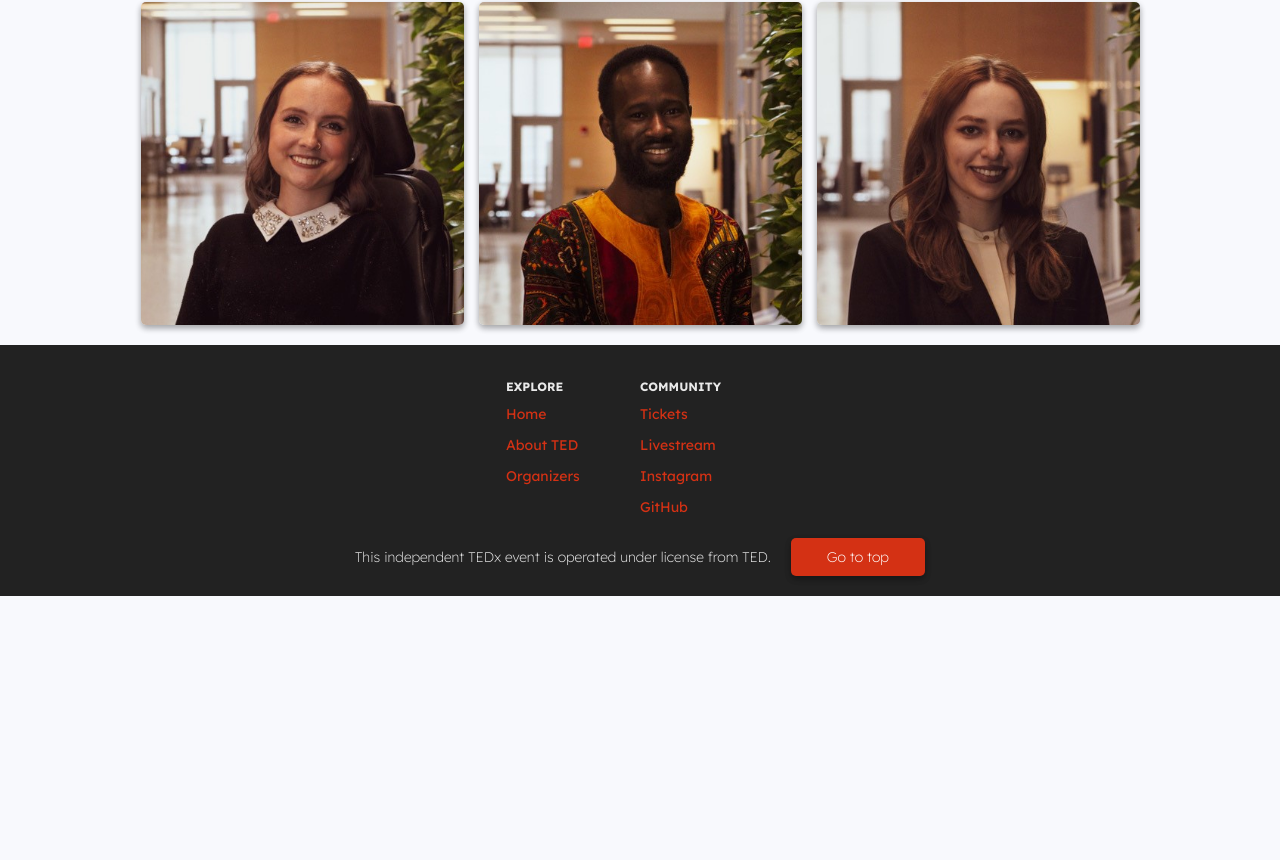
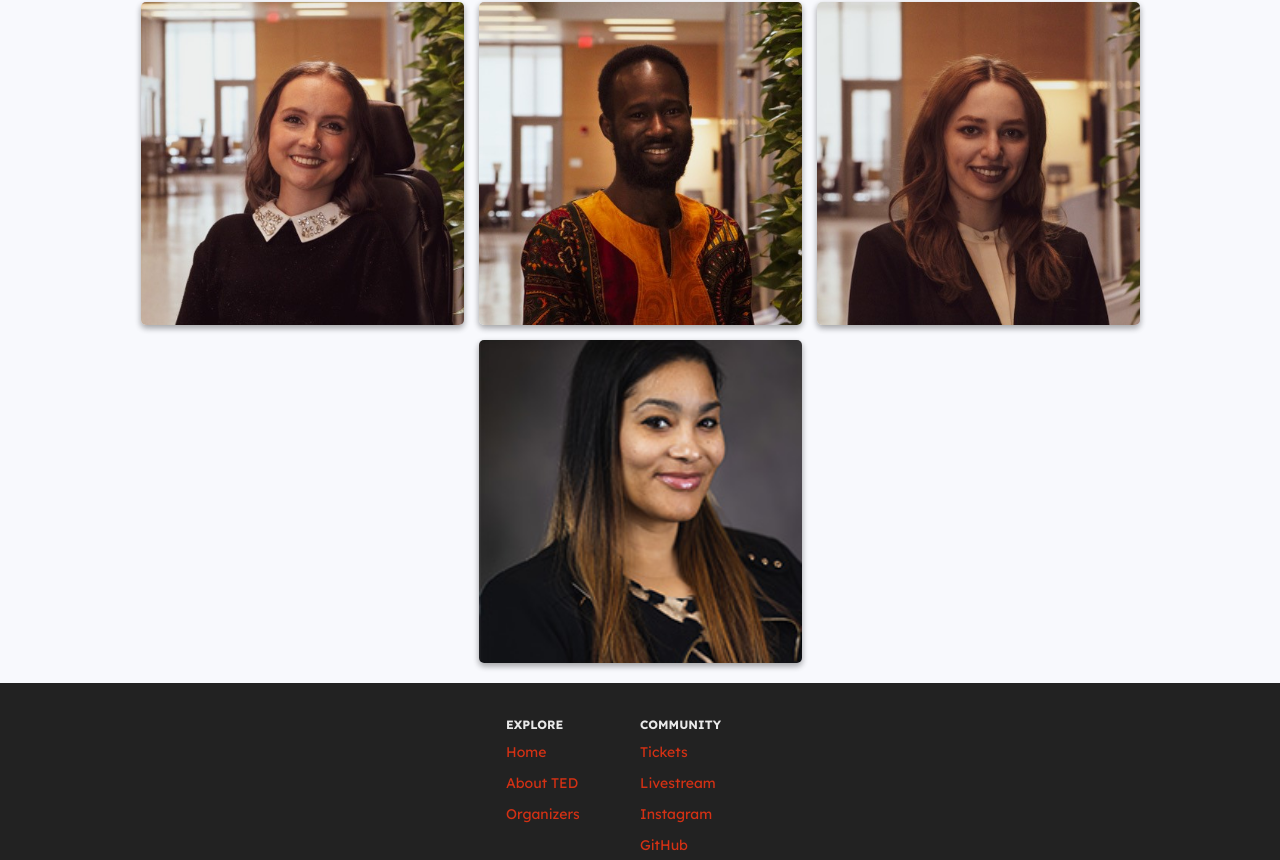
Before and after one commit to Christian-Toney/TEDxCentralMichiganUniversity, a React app: page / in a window 1280 px wide. Shown: the part 872-1732 px from the top of the page. Before the commit the page ends 1468 px from the top, so only its background shows below. Built offline with nearby package versions, Linux system fonts and the light colour scheme.

Commit message:
add shawna

```diff
--- a/src/components/Home/Home.module.css
+++ b/src/components/Home/Home.module.css
@@ -40,7 +40,7 @@
   display: flex;
   flex-wrap: wrap;
   gap: 15px;
-  max-width: 1000px;
+  max-width: 1337px;
   justify-content: center;
 }
 
--- a/src/components/Home/Home.tsx
+++ b/src/components/Home/Home.tsx
@@ -111,6 +111,27 @@ export default function Home() {
           Tiffany Jurge is a sophomore in CMU's Honors Program. She is currently pursuing a double major in Political Science and Environmental Studies with a minor in Spanish. She would like to pursue a career in environmental law or international policy. Tiffany hopes to follow her life-long goal of being an active citizen by advocating for those in need and exploring the complex nature of systemic issues.
         </p>
       )
+    },
+    {
+      name: "Dr. Shawna Patterson-Stephens",
+      title: "Vice President and Chief Diversity Officer",
+      src: "/people/Shawna.jpeg",
+      bio: (
+        <>
+          <p>
+            Dr. Shawna Patterson-Stephens serves as Vice President and Chief Diversity Officer at Central Michigan University where she offers leadership within the Office for Institutional Diversity, Equity, and Inclusion.
+          </p>
+          <p>
+            She earned her Ph.D. from Florida State University while studying higher education, earned her Master's in Student Affairs Administration from Michigan State University, and graduated from CMU with her Bachelor's while majoring in Sociology. She returns to CMU after most recently serving as the Associate Vice Chancellor of Student Affairs and the Director of the Office of Inclusion and Intercultural Relations at the University of Illinois at Urbana-Champaign.
+          </p>
+          <p>
+            Dr. Patterson-Stephens dedicated her career to studying and creating more equitable systems for people from all avenues of life. She works toward creating an environment, both on campus and in the surrounding community, with the aim of ensuring everyone achieves their true potential. Shawna is an active member of Alpha Kappa Alpha Sorority, Incorporated, the Links, Incorporated, the NAACP, and the National Council for Negro Women, & Jack & Jill of America.
+          </p>
+          <p>
+            In her spare time, Shawna makes space to practice yoga, paint, sew, crochet, and enhance her photography skills. She's an avid traveler and hopes to visit several continents in the near future. Dr. Patterson-Stephens is also a podcast co-host and is currently writing a fictional novel.
+          </p>
+        </>
+      )
     }
   ];
 
@@ -138,32 +159,37 @@ export default function Home() {
         <ul>
           <li>
             <button onClick={() => setPerson(people[0])}>
-              <img src="/people/Anyah.jpg" />
+              <img src={people[0].src} />
             </button>
           </li>
           <li>
             <button onClick={() => setPerson(people[1])}>
-              <img src="/people/Glenn.jpg" style={{objectPosition: "0px -34px"}} />
+              <img src={people[1].src} style={{objectPosition: "0px -34px"}} />
             </button>
           </li>
           <li>
             <button onClick={() => setPerson(people[2])}>
-              <img src="/people/Jada.jpg" />
+              <img src={people[2].src} />
             </button>
           </li>
           <li>
             <button onClick={() => setPerson(people[3])}>
-              <img src="/people/Jessica.jpg" style={{objectPosition: "-14px"}} />
+              <img src={people[3].src} style={{objectPosition: "-14px"}} />
             </button>
           </li>
           <li>
             <button onClick={() => setPerson(people[4])}>
-              <img src="/people/Joseph.jpg" style={{objectPosition: "-44px"}} />
+              <img src={people[4].src} style={{objectPosition: "-44px"}} />
             </button>
           </li>
           <li>
             <button onClick={() => setPerson(people[5])}>
-              <img src="/people/Tiffany.jpg" style={{objectPosition: "-51px"}} />
+              <img src={people[5].src} style={{objectPosition: "-51px"}} />
+            </button>
+          </li>
+          <li>
+            <button onClick={() => setPerson(people[6])}>
+              <img src={people[6].src} />
             </button>
           </li>
         </ul>
```
Also changed, not shown: public/people/Shawna.jpeg (added).
